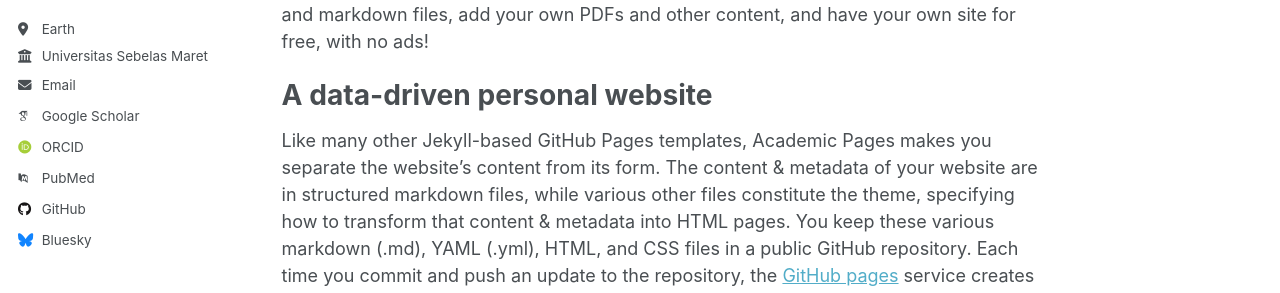
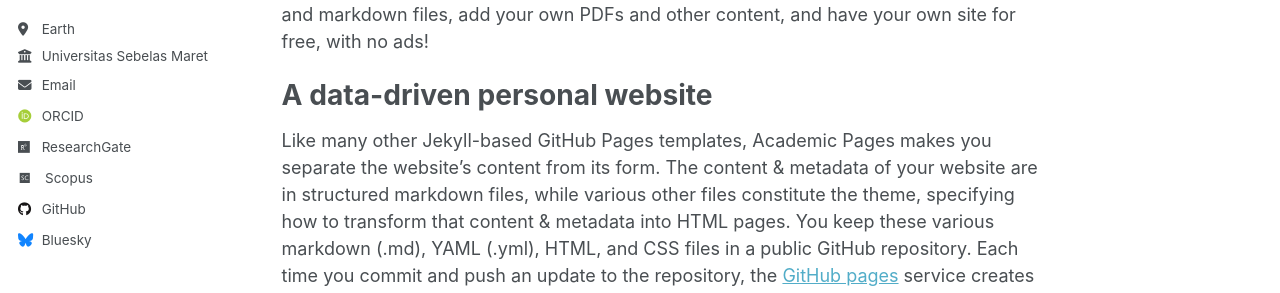
Before and after one commit to gpambuko/CV, a Jekyll site: the page built from _pages/about.md, in a window 1280 px wide. Shown: the part 357-650 px from the top of the page. Built offline with Jekyll 4.4.1, drawn with Linux system fonts in a browser that asks for light colours; some web fonts are replaced; part of the change alters nothing that is shown.

Commit message:
"update link scopus and researchgate"

```diff
--- a/_config.yml
+++ b/_config.yml
@@ -33,13 +33,13 @@ author:
 
   # Academic websites
   arxiv            : # URL - Update with the correct link to your profile
-  googlescholar    : "https://scholar.google.com/citations?user=PS_CX0AAAAAJ"
+  googlescholar    : #"https://scholar.google.com/citations?user=PS_CX0AAAAAJ"
   impactstory      : # URL
   orcid            : "https://orcid.org/0000-0002-7249-5191"
   semantic         : # URL
-  pubmed           : "https://www.ncbi.nlm.nih.gov/pubmed/?term=john+snow"
-  researchgate     : # URL
-  scopus           : # URL
+  pubmed           : #"https://www.ncbi.nlm.nih.gov/pubmed/?term=john+snow"
+  researchgate     : "https://www.researchgate.net/profile/Galih-Pambuko"
+  scopus           : "https://www.scopus.com/authid/detail.uri?authorId=57360748400"
 
   # Repositories and software development
   bitbucket        : # Username - Update with your username on the site
```
